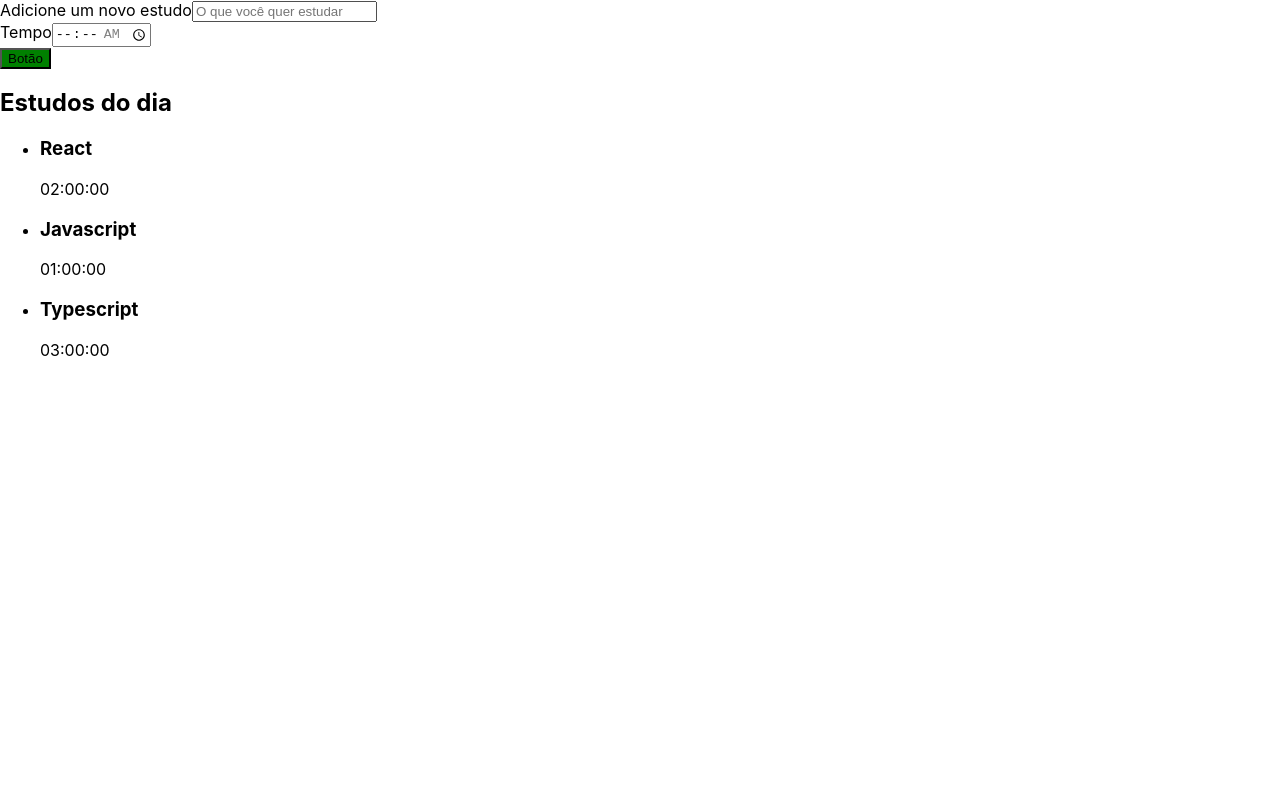
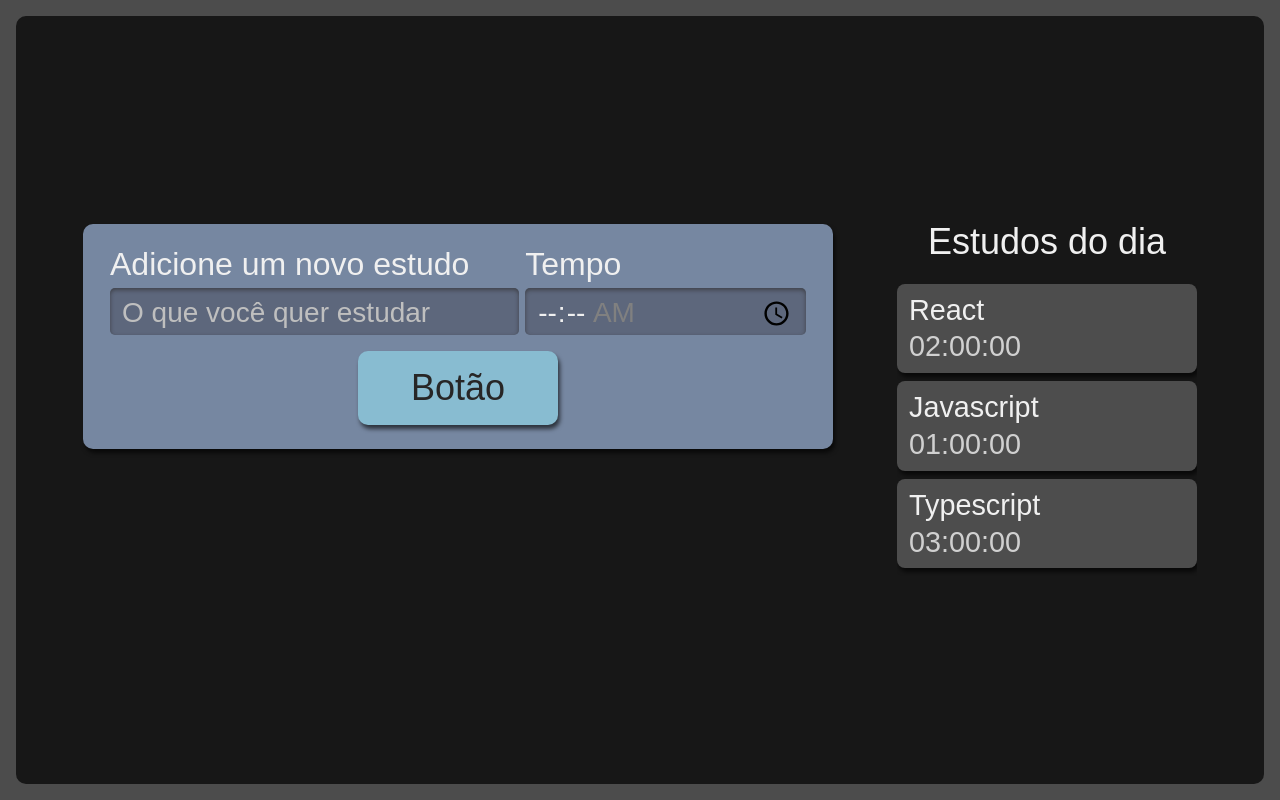
Before and after one commit to felipeabreu86/react-ts-alura-studies, a React (Create React App) app: page / in a window 1280 px wide. Built offline with nearby package versions, Linux system fonts and the light colour scheme.

Commit message:
estilizando com sass

```diff
--- a/package.json
+++ b/package.json
@@ -39,5 +39,8 @@
       "last 1 firefox version",
       "last 1 safari version"
     ]
+  },
+  "devDependencies": {
+    "sass": "^1.56.2"
   }
 }
--- a/src/App.tsx
+++ /dev/null
@@ -1,14 +0,0 @@
-import React from 'react';
-import Formulario from './components/formulario';
-import Lista from './components/lista'
-
-function App() {
-  return (
-    <div className="App">
-      <Formulario />
-      <Lista />
-    </div>
-  );
-}
-
-export default App;
--- a/src/components/botao/index.tsx
+++ b/src/components/botao/index.tsx
@@ -1,13 +1,10 @@
 import React from 'react'
+import './style.scss';
 
 class Botao extends React.Component {
     render() {
-        const backgroundColor = 'green';
-
-        const styles = { backgroundColor }
-
         return (
-            <button style={styles}>
+            <button className='botao'>
                 Botão
             </button>
         );
--- /dev/null
+++ b/src/components/botao/style.scss
@@ -0,0 +1,25 @@
+.botao {
+    align-self: center;
+    background-color: #88bcd1;
+    border-radius: 10px;
+    box-shadow: 2px 4px 4px #0000009F;
+    color: #272626;
+    cursor: pointer;
+    font-size: 1.25rem;
+    padding: 16px;
+    width: 150px;
+
+    &:active {
+        background-color: #7CA6B7;
+        box-shadow: 2px 2px 4px #0000009F inset;
+    }
+}
+
+@media screen and (min-width: 1280px) {
+    .botao {
+        grid-column-start: span 2;
+        justify-self: center;
+        width: 200px;
+        font-size: 2.25rem;
+    }
+}
--- a/src/components/formulario/index.tsx
+++ b/src/components/formulario/index.tsx
@@ -1,17 +1,18 @@
 import React from 'react'
 import Botao from '../botao';
+import './style.scss';
 
 class Formulario extends React.Component {
     render() {
         return (
-            <form>
-                <div>
+            <form className='novaTarefa'>
+                <div className='inputContainer'>
                     <label htmlFor='tarefa'>
                         Adicione um novo estudo
                     </label>
                     <input type='text' name='tarefa' id='tarefa' placeholder='O que você quer estudar' required />
                 </div>
-                <div>
+                <div className='inputContainer'>
                     <label htmlFor='tempo'>
                         Tempo
                     </label>
--- /dev/null
+++ b/src/components/formulario/style.scss
@@ -0,0 +1,61 @@
+.novaTarefa {
+    display: flex;
+    flex-direction: column;
+    grid-area: nova-tarefa;
+    background-color: #7687A1;
+    border-radius: 10px;
+    box-shadow: 2px 4px 4px #0000009F;
+    padding: 12px;
+
+    .inputContainer {
+        display: flex;
+        flex-direction: column;
+        width: 100%;
+        margin-bottom: 16px;
+
+        label {
+            margin-bottom: 8px;
+            font-size: 1.25rem;
+        }
+
+        input {
+            width: 100%;
+            padding: 8px 12px 4px;
+            box-sizing: border-box;
+            border: unset;
+            border-radius: 5px;
+            background-color: #5D677C;
+            box-shadow: 0px 2px 4px #2D2B2B9F inset;
+
+            &::placeholder {
+                color: #BFBFBF;
+            }
+        }
+    }
+
+    @media screen and (min-width: 1280px) {
+        flex-direction: row;
+        flex-wrap: wrap;
+        justify-content: space-around;
+        font-size: 2.25rem;
+        padding: 24px;
+        box-sizing: border-box;
+
+        .inputContainer {
+            width: calc(60% - 12px);
+
+            &:last-of-type {
+                width: 40%;
+            }
+
+            label {
+                font-size: 2rem;
+            }
+
+            input {
+                height: 100%;
+                font-size: 1.75rem;
+            }
+        }
+    }
+}
--- a/src/components/lista/index.tsx
+++ b/src/components/lista/index.tsx
@@ -1,5 +1,5 @@
 import React from 'react'
-
+import './style.scss';
 
 function Lista() {
     const tarefas = [
@@ -18,11 +18,11 @@
     ]
 
     return (
-        <aside>
+        <aside className='listaTarefas'>
             <h2>Estudos do dia</h2>
             <ul>
                 {tarefas.map((item, index) => (
-                    <li key={index}>
+                    <li key={index} className='item'>
                         <h3>{item.tarefa}</h3>
                         <span>{item.tempo}</span>
                     </li>
--- /dev/null
+++ b/src/components/lista/style.scss
@@ -0,0 +1,75 @@
+.listaTarefas {
+    grid-area: tarefas;
+    height: 100%;
+
+    h2 {
+        font-size: 1.25rem;
+        margin-bottom: 12px;
+    }
+
+    ul {
+        max-height: 350px;
+        overflow-y: scroll;
+        scrollbar-width: thin;
+    }
+
+    @media screen and (min-width:1280px) {
+
+        h2 {
+            text-align: center;
+            font-size: 2.25rem;
+            margin-bottom: 24px;
+        }
+
+        ul {
+            overflow: auto;
+            max-height: 500px;
+        }
+    }
+}
+
+.item {
+    background-color: #4D4D4D;
+    border-radius: 8px;
+    box-shadow: 2px 4px 4px #0000009F;
+    padding: 12px;
+    margin-bottom: 8px;
+    position: relative;
+    cursor: pointer;
+
+    h3 {
+        margin-bottom: 8px;
+        word-break: break-all;
+    }
+
+    span {
+        color: #D0D0D0;
+    }
+
+    @media screen and (min-width:1280px) {
+        font-size: 1.8rem;
+    }
+}
+
+.itemSelecionado {
+    background-color: #292929;
+    box-shadow: 2px 4px 4px #0000009F inset;
+}
+
+.itemCompletado {
+    background-color: #566F42;
+    cursor: auto;
+
+    .concluido {
+        display: block;
+        background-image: url('../../assets/img/check-mark.svg');
+        background-repeat: no-repeat;
+        background-size: 38px 38px;
+        position: absolute;
+        top: 50%;
+        right: 12px;
+        transform: translateY(-50%);
+        width: 42px;
+        height: 43px;
+    }
+}
--- a/src/index.css
+++ b/src/index.css
@@ -1,13 +1,182 @@
-body {
+html,
+body,
+div,
+span,
+applet,
+object,
+iframe,
+h1,
+h2,
+h3,
+h4,
+h5,
+h6,
+p,
+blockquote,
+pre,
+a,
+abbr,
+acronym,
+address,
+big,
+cite,
+code,
+del,
+dfn,
+em,
+img,
+ins,
+kbd,
+q,
+s,
+samp,
+small,
+strike,
+strong,
+sub,
+sup,
+tt,
+var,
+b,
+u,
+i,
+center,
+dl,
+dt,
+dd,
+ol,
+ul,
+li,
+fieldset,
+form,
+label,
+legend,
+table,
+caption,
+tbody,
+tfoot,
+thead,
+tr,
+th,
+td,
+article,
+aside,
+canvas,
+details,
+embed,
+figure,
+figcaption,
+footer,
+header,
+hgroup,
+menu,
+nav,
+output,
+ruby,
+section,
+summary,
+time,
+mark,
+audio,
+video {
   margin: 0;
-  font-family: -apple-system, BlinkMacSystemFont, 'Segoe UI', 'Roboto', 'Oxygen',
-    'Ubuntu', 'Cantarell', 'Fira Sans', 'Droid Sans', 'Helvetica Neue',
-    sans-serif;
-  -webkit-font-smoothing: antialiased;
-  -moz-osx-font-smoothing: grayscale;
+  padding: 0;
+  border: 0;
+  font-size: 100%;
+  font: inherit;
+  vertical-align: baseline;
 }
 
-code {
-  font-family: source-code-pro, Menlo, Monaco, Consolas, 'Courier New',
-    monospace;
+/* HTML5 display-role reset for older browsers */
+article,
+aside,
+details,
+figcaption,
+figure,
+footer,
+header,
+hgroup,
+menu,
+nav,
+section {
+  display: block;
 }
+
+body {
+  line-height: 1;
+}
+
+ol,
+ul {
+  list-style: none;
+}
+
+blockquote,
+q {
+  quotes: none;
+}
+
+blockquote:before,
+blockquote:after,
+q:before,
+q:after {
+  content: '';
+  content: none;
+}
+
+table {
+  border-collapse: collapse;
+  border-spacing: 0;
+}
+
+
+input {
+  font-family: inherit;
+  font-size: inherit;
+  font-weight: inherit;
+  color: inherit;
+}
+
+button {
+  border: unset;
+  background-color: unset;
+  font-family: inherit;
+  font-size: inherit;
+  font-weight: inherit;
+  color: inherit;
+}
+
+@import url('https://fonts.googleapis.com/css2?family=Manjari&display=swap');
+
+body {
+  display: flex;
+  justify-content: center;
+  font-family: 'Manjari', sans-serif;
+  color: #F0F0F0;
+  background-color: #4C4C4C;
+  height: 100%;
+  width: 100%;
+  padding: 16px;
+  box-sizing: border-box;
+}
+
+#root {
+  width: 100%;
+}
+
+::-webkit-scrollbar {
+  width: 8px;
+}
+
+::-webkit-scrollbar-track {
+  background: unset;
+}
+
+::-webkit-scrollbar-thumb {
+  border-radius: 4px;
+  background: #888;
+}
+
+::-webkit-scrollbar-thumb:hover {
+  background: #555;
+}
--- a/src/index.tsx
+++ b/src/index.tsx
@@ -1,7 +1,7 @@
 import React from 'react';
 import ReactDOM from 'react-dom/client';
 import './index.css';
-import App from './App';
+import App from './pages/App';
 
 const root = ReactDOM.createRoot(
   document.getElementById('root') as HTMLElement
--- /dev/null
+++ b/src/pages/App.tsx
@@ -0,0 +1,15 @@
+import React from 'react';
+import Formulario from '../components/formulario';
+import Lista from '../components/lista';
+import './style.scss';
+
+function App() {
+  return (
+    <div className="AppStyle">
+      <Formulario />
+      <Lista />
+    </div>
+  );
+}
+
+export default App;
--- /dev/null
+++ b/src/pages/style.scss
@@ -0,0 +1,30 @@
+.AppStyle {
+    display: grid;
+    grid-template-rows: min-content min-content auto;
+    grid-template-areas:
+        "nova-tarefa"
+        "cronometro"
+        "tarefas"
+    ;
+    row-gap: 24px;
+    min-width: 320px;
+    min-height: calc(100vh - 32px);
+    width: 100%;
+    padding: 32px;
+    box-sizing: border-box;
+    border-radius: 10px;
+    background-color: #171717;
+
+    @media screen and (min-width:1280px) {
+        grid-template-areas:
+            "nova-tarefa tarefas"
+            "cronometro tarefas"
+        ;
+        column-gap: 64px;
+        grid-template-rows: min-content min-content;
+        grid-template-columns: 750px 300px;
+        justify-content: center;
+        align-content: center;
+        padding: 64px;
+    }
+}
```
Also changed, not shown: src/assets/img/check-mark.svg (added), 1 other file (tests, documents, lock files or other folders).
